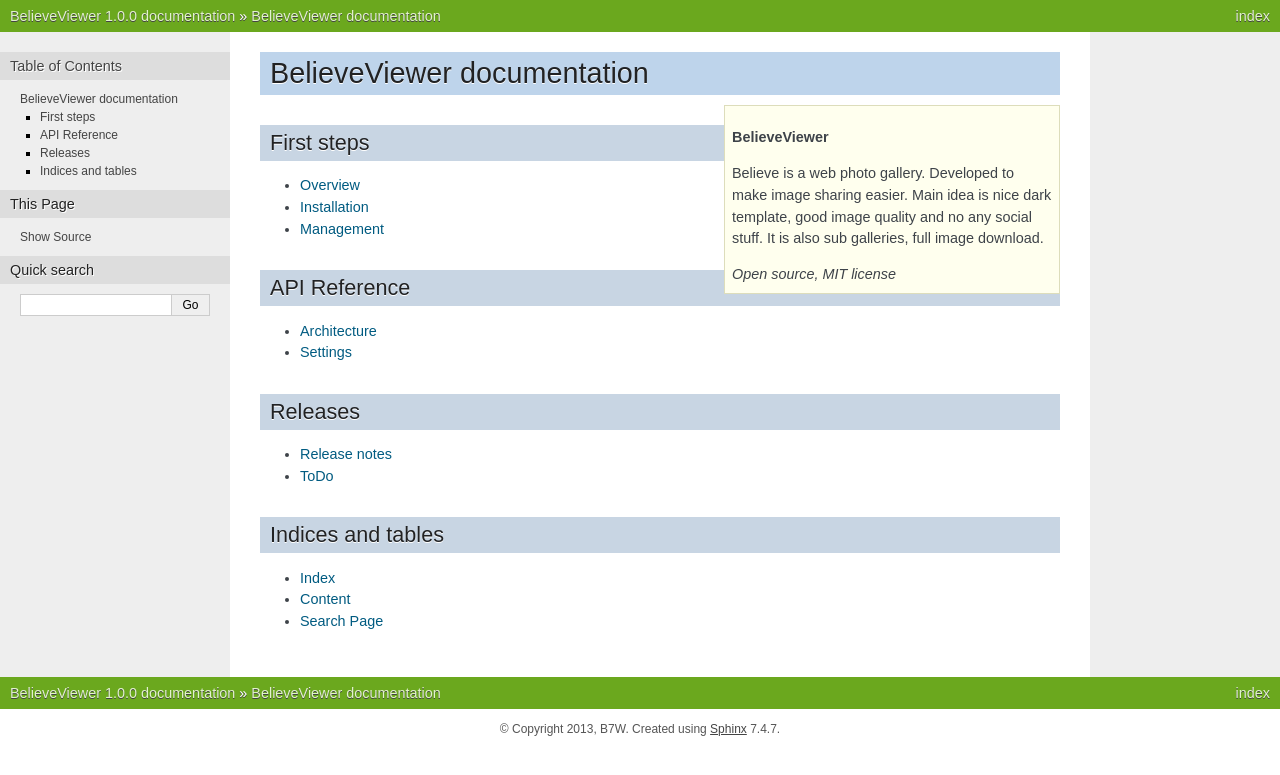
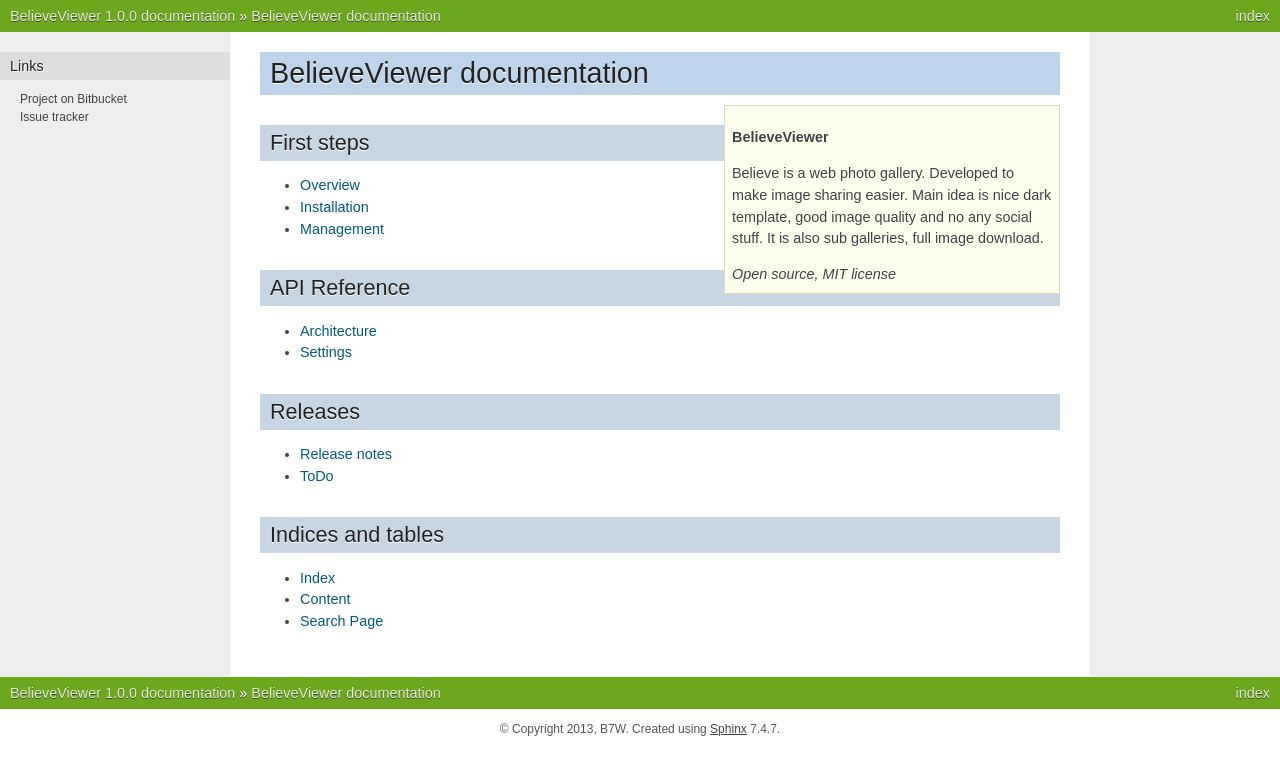
Before and after one commit to b7w/bviewer, a Sphinx documentation site: the page built from docs/index.rst, in a window 1280 px wide. Shown: the top 775 px of the page. Built offline with Sphinx 7.4.7, drawn with Linux system fonts in a browser that asks for light colours.

Commit message:
Add sidebar "links", with links to bitbucket and issuer tracker

```diff
--- a/docs/conf.py
+++ b/docs/conf.py
@@ -30,7 +30,7 @@
 extensions = ['sphinx.ext.autodoc', 'sphinx.ext.doctest', 'sphinx.ext.coverage', 'sphinx.ext.viewcode']
 
 # Add any paths that contain templates here, relative to this directory.
-#templates_path = ['templates']
+templates_path = ['templates']
 
 # The suffix of source filenames.
 source_suffix = '.rst'
@@ -91,6 +91,14 @@
 # If true, keep warnings as "system message" paragraphs in the built documents.
 #keep_warnings = False
 
+# -- User options --------------------------------------------------------------
+
+link_sidebar_items = [
+    ('https://bitbucket.org/b7w/believeviewer/overview', 'Project on Bitbucket'),
+    ('https://bitbucket.org/b7w/believeviewer/issues?status=new&status=open', 'Issue tracker'),
+]
+
+html_context = {'link_sidebar_items': link_sidebar_items}
 
 # -- Options for HTML output ---------------------------------------------------
 
@@ -139,7 +147,7 @@
 #html_use_smartypants = True
 
 # Custom sidebar templates, maps document names to template names.
-#html_sidebars = {}
+html_sidebars = {'**': 'links.html'}
 
 # Additional templates that should be rendered to pages, maps page names to
 # template names.
--- /dev/null
+++ b/docs/templates/links.html
@@ -0,0 +1,8 @@
+{%- if link_sidebar_items %}
+<h3>Links</h3>
+<ul class="this-page-menu">
+    {%- for link, name in link_sidebar_items %}
+    <li><a href="{{ link }}">{{ name }}</a></li>
+    {%- endfor %}
+</ul>
+{%- endif %}
```
